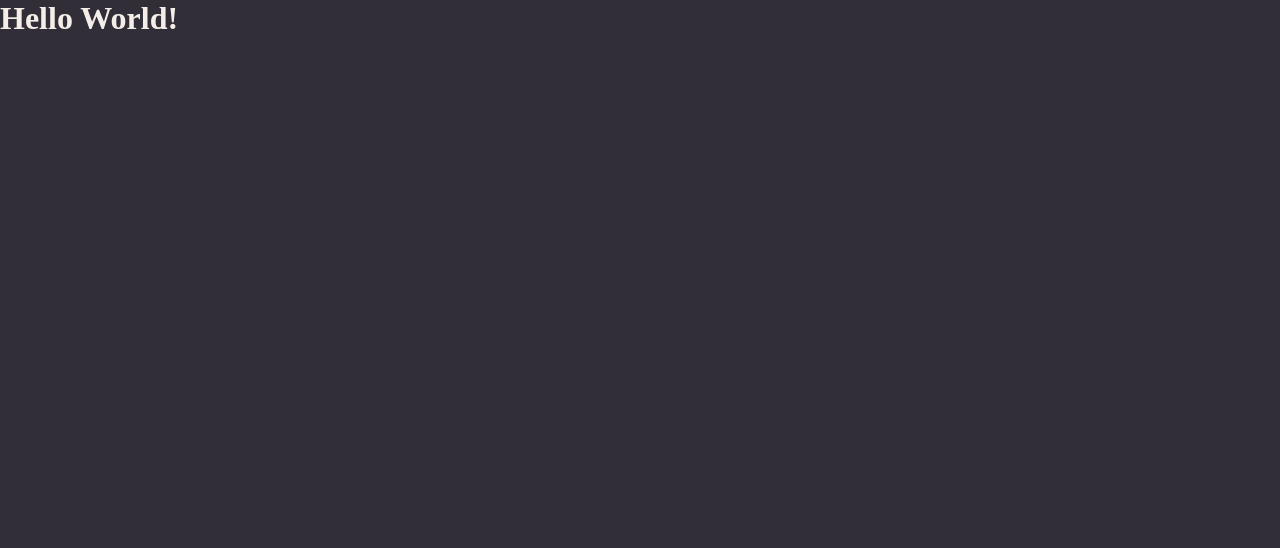
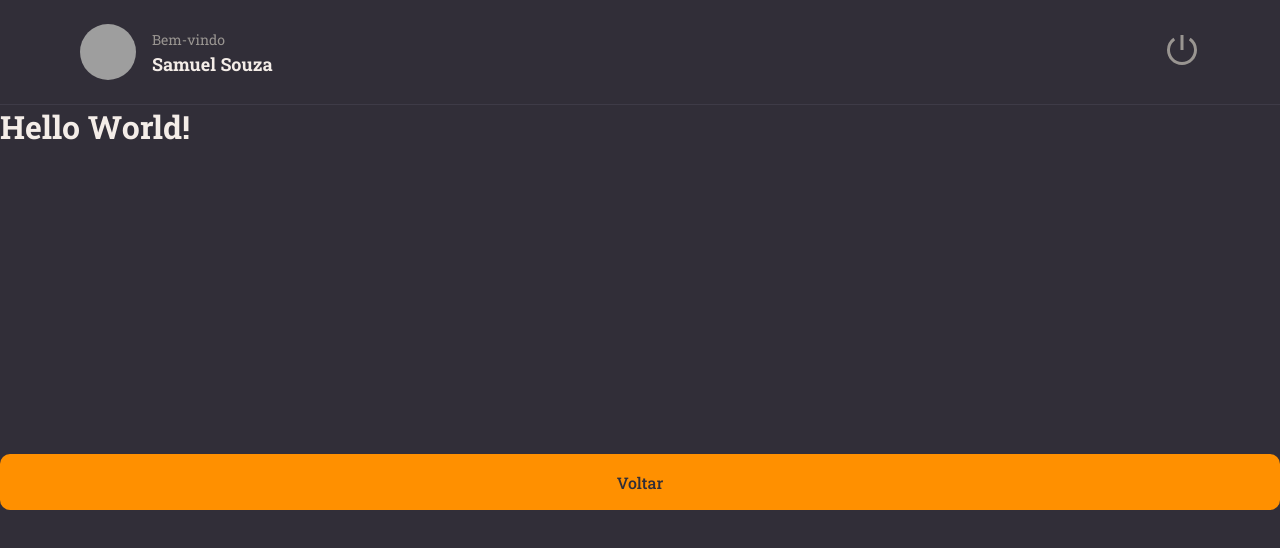
Before and after one commit to smksouza/rocketnotes, a React (Vite) app: page / in a window 1280 px wide. Shown: the top 548 px of the page. Built offline with nearby package versions, Linux system fonts and the light colour scheme; grey boxes are pictures that could not be loaded.

Commit message:
finaliazação do header figma

```diff
--- a/index.html
+++ b/index.html
@@ -3,6 +3,12 @@
   <head>
     <meta charset="UTF-8" />
     <meta name="viewport" content="width=device-width, initial-scale=1.0" />
+    <link rel="preconnect" href="https://fonts.googleapis.com" />
+    <link rel="preconnect" href="https://fonts.gstatic.com" crossorigin />
+    <link
+      href="https://fonts.googleapis.com/css2?family=Roboto+Slab:wght@400;500;700&display=swap"
+      rel="stylesheet"
+    />
     <title>Rocket Notes</title>
   </head>
   <body>
--- a/package.json
+++ b/package.json
@@ -12,6 +12,7 @@
   "dependencies": {
     "react": "^18.2.0",
     "react-dom": "^18.2.0",
+    "react-icons": "^4.10.1",
     "styled-components": "^5.3.10"
   },
   "devDependencies": {
@@ -19,7 +20,7 @@
     "@types/react-dom": "^18.0.11",
     "@vitejs/plugin-react": "^4.0.0",
     "eslint": "^8.38.0",
-    "eslint-plugin-react": "^7.32.2",
+    "eslint-plugin-react": "^7.25.3",
     "eslint-plugin-react-hooks": "^4.6.0",
     "eslint-plugin-react-refresh": "^0.3.4",
     "vite": "^4.3.9"
--- /dev/null
+++ b/src/components/Button/index.jsx
@@ -0,0 +1,9 @@
+import { Container } from "./styles";
+
+export function Button({ title, loading = false, ...rest }) {
+  return (
+    <Container type="button" disabled={loading} {...rest}>
+      {loading ? "Carregando..." : title}
+    </Container>
+  );
+}
--- /dev/null
+++ b/src/components/Button/styles.js
@@ -0,0 +1,19 @@
+import styled from 'styled-components';
+
+export const Container = styled.button`
+    width: 100%;
+    background-color: ${({ theme }) => theme.COLORS.ORANGE};
+    color: ${({ theme }) => theme.COLORS.BACKGROUND_800};
+
+    height: 56px;
+    border: 0;
+    padding: 0 16px;
+    margin-top: 16px;
+    border-radius: 10px;
+    font-weight: 500;
+
+    &:disabled {
+        opacity: 0.5;
+    }
+
+`;
--- /dev/null
+++ b/src/components/Header/index.jsx
@@ -0,0 +1,20 @@
+import { RiShutDownLine } from "react-icons/ri";
+import { Container, Profile, Logout } from "./styles";
+
+export function Header() {
+  return (
+    <Container>
+      <Profile>
+        <img src="https://github.com/smksouza.png" alt="Foto do usuário" />
+        <div>
+          <span>Bem-vindo</span>
+          <strong>Samuel Souza</strong>
+        </div>
+      </Profile>
+
+      <Logout>
+        <RiShutDownLine />
+      </Logout>
+    </Container>
+  );
+}
--- /dev/null
+++ b/src/components/Header/styles.js
@@ -0,0 +1,55 @@
+import styled from "styled-components";
+
+export const Container = styled.header`
+  grid-area: header;
+
+  height: 105px;
+  width: 100%;
+
+  border-bottom-width: 1px;
+  border-bottom-style: solid;
+  border-bottom-color: ${({ theme }) => theme.COLORS.BACKGROUND_700};
+
+  display: flex;
+  justify-content: space-between;
+
+  padding: 0 80px;
+`;
+
+export const Profile = styled.div`
+  display: flex;
+  align-items: center;
+
+  > img {
+    width: 56px;
+    height: 56px;
+    border-radius: 50%;
+  }
+
+  > div {
+    display: flex;
+    flex-direction: column;
+    margin-left: 16px;
+    line-height: 24px;
+
+    span {
+      font-size: 14px;
+      color: ${({ theme }) => theme.COLORS.GRAY_100};
+    }
+
+    strong {
+      font-size: 18px;
+      color: ${({ theme }) => theme.COLORS.WHITE};
+    }
+  }
+`;
+
+export const Logout = styled.button`
+  border: none;
+  background: none;
+
+  > svg {
+    color: ${({theme}) => theme.COLORS.GRAY_100};
+    font-size: 36px;
+  }
+`;
--- a/src/pages/Details/index.jsx
+++ b/src/pages/Details/index.jsx
@@ -1,9 +1,15 @@
-import { Container } from './styles'
+import { Container } from "./styles";
 
-export function Details(){
-  return(
+import { Header } from "../../components/Header";
+import { Button } from "../../components/Button";
+
+
+export function Details() {
+  return (
     <Container>
-        <h1>Hello World!</h1>
+      <Header />
+      <h1>Hello World!</h1>
+      <Button title="Voltar"  />
     </Container>
-  )
+  );
 }
--- a/src/pages/Details/styles.js
+++ b/src/pages/Details/styles.js
@@ -1,5 +1,12 @@
 import styled from "styled-components";
 
 export const Container = styled.div`
+    width: 100%;
+    height: 100vh;
 
+    display: grid;
+    grid-template-rows: 105px auto;
+    grid-template-areas:
+    "header"
+    "content"
 `;
--- a/src/styles/global.js
+++ b/src/styles/global.js
@@ -1,4 +1,4 @@
-import { createGlobalStyle } from 'styled-components';
+import { createGlobalStyle } from "styled-components";
 
 export default createGlobalStyle`
     * {
@@ -10,6 +10,13 @@
     body {
         background-color: ${({ theme }) => theme.COLORS.BACKGROUND_800};
         color: ${({ theme }) => theme.COLORS.WHITE};
+        -webkit-font-smoothing: antialiased;
+    }
+
+    body, input, button, textarea {
+        font-family: 'Roboto Slab', serif;
+        font-size: 16px;
+        outline: none;
     }
 
     a {
@@ -24,4 +31,4 @@
     button:hover, a:hover{
         filter: brightness(0.9);
     }
-`
+`;
```
Also changed, not shown: 1 other file (tests, documents, lock files or other folders).
